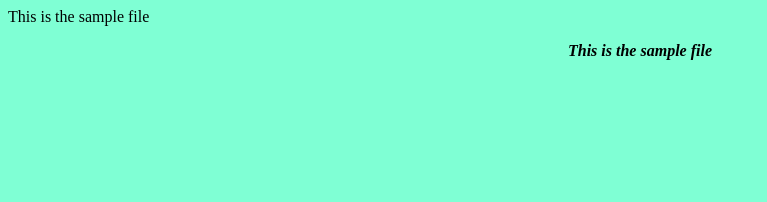
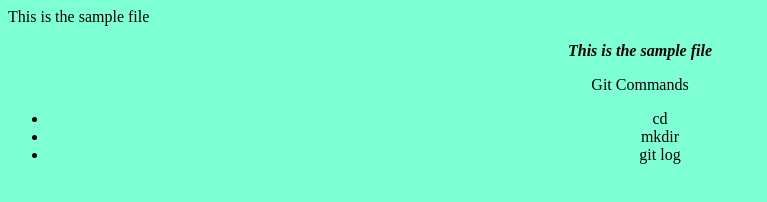
Before and after one commit to harshanp2003/Sample, a plain HTML site: page index.html in a window 1280 px wide. Shown: the whole page, without its empty margins (0-767 px from the left). Drawn offline with Linux system fonts and the light colour scheme.

Commit message:
Update index.html

```diff
--- a/index.html
+++ b/index.html
@@ -11,6 +11,12 @@
     </head>
     <center>
         <p style="font-weight: 700;"><i>This is the sample file</i></p>
+        <p>Git Commands</p>
+        <ul>
+            <li>cd</li>
+            <li>mkdir</li>
+            <li>git log</li>
+        </ul>
     </center>
 
 </html>
```
